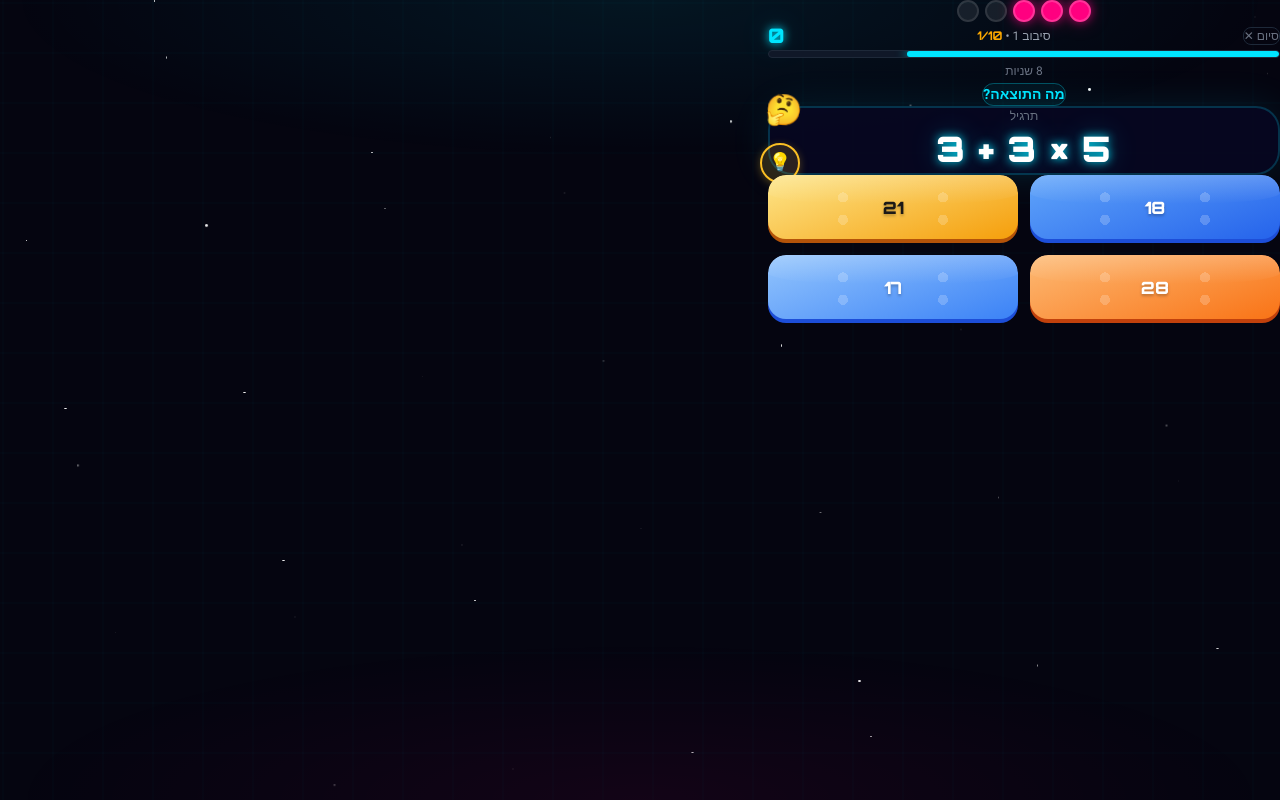
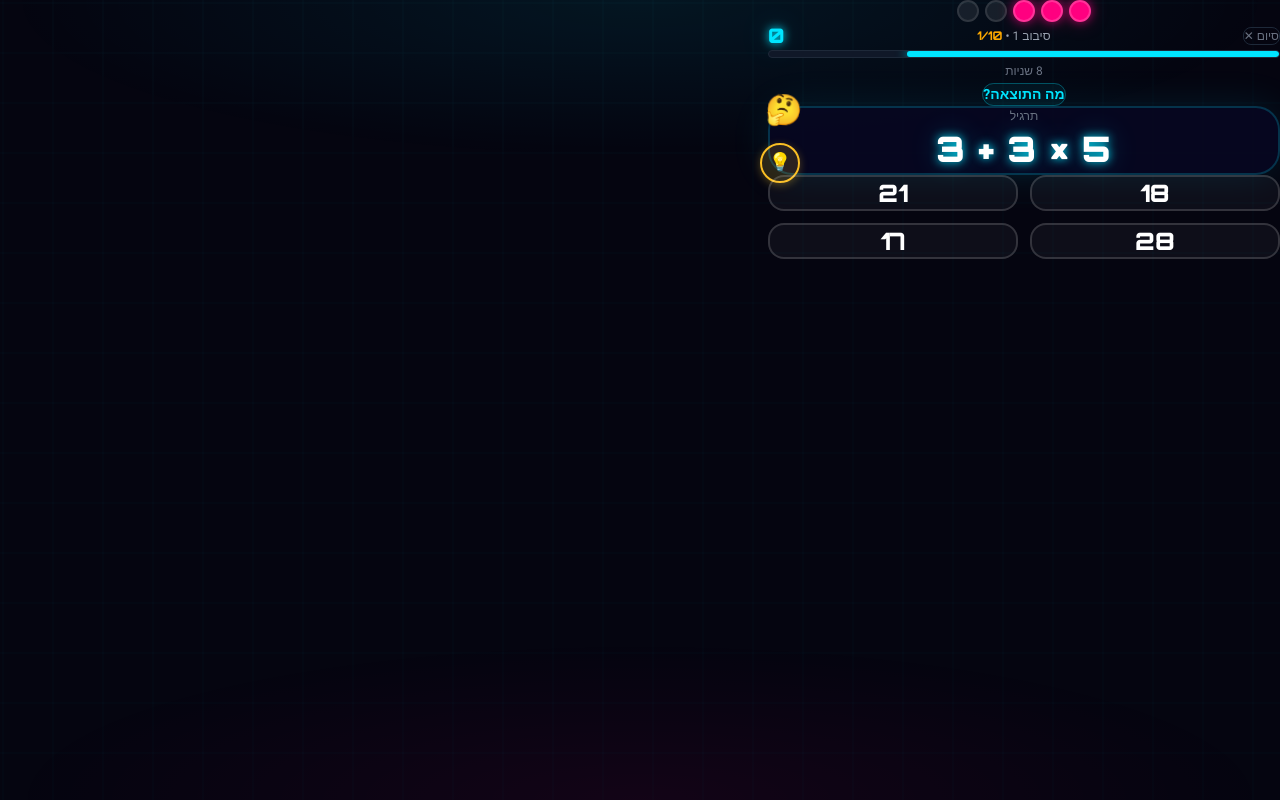
Before and after one commit to sivanrab-eng/Math-blitz-app, a React (Vite) app: page / in a window 1280 px wide. Both pictures are taken after a click on the button "התחל משחק ⚡". Built offline with nearby package versions, Linux system fonts and the light colour scheme.

Commit message:
fix: clean buttons, remove stars, fix undefined in solutions

```diff
--- a/src/App.jsx
+++ b/src/App.jsx
@@ -278,35 +278,35 @@ const topicAreaPerimeter = {
       const w = randInt(3,12), h = randInt(3,12);
       shape = drawRect(w,h);
       if(randInt(0,1)) {
-        question = 'שטח מלבן'; answer = w*h; label = 'מה השטח?';
+        question = 'שטח מלבן\n'+w+' \u00D7 '+h; answer = w*h; label = 'מה השטח?';
       } else {
-        question = 'היקף מלבן'; answer = 2*(w+h); label = 'מה ההיקף?';
+        question = 'היקף מלבן\n'+w+' \u00D7 '+h; answer = 2*(w+h); label = 'מה ההיקף?';
       }
     } else if(diff === 'medium') {
       const type = randInt(0,2);
       if(type===0) {
         const base = randInt(4,14), height = randInt(3,10);
         shape = drawTriangle(base,height);
-        question = 'שטח משולש'; answer = (base*height)/2; label = 'מה השטח?';
+        question = 'שטח משולש\nבסיס='+base+' גובה='+height; answer = (base*height)/2; label = 'מה השטח?';
       } else if(type===1) {
         const side = randInt(3,15);
         shape = drawSquare(side);
-        if(randInt(0,1)) { question = 'שטח ריבוע'; answer = side*side; label = 'מה השטח?'; }
-        else { question = 'היקף ריבוע'; answer = side*4; label = 'מה ההיקף?'; }
+        if(randInt(0,1)) { question = 'שטח ריבוע\nצלע='+side; answer = side*side; label = 'מה השטח?'; }
+        else { question = 'היקף ריבוע\nצלע='+side; answer = side*4; label = 'מה ההיקף?'; }
       } else {
         const base = randInt(4,12), height = randInt(3,8);
         shape = drawParallelogram(base,height);
-        question = 'שטח מקבילית'; answer = base*height; label = 'מה השטח?';
+        question = 'שטח מקבילית\nבסיס='+base+' גובה='+height; answer = base*height; label = 'מה השטח?';
       }
     } else {
       if(randInt(0,1)) {
         const a = randInt(4,10), b = randInt(6,14), h = randInt(3,8);
         shape = drawTrapezoid(a,b,h);
-        question = 'שטח טרפז'; answer = (a+b)*h/2; label = 'מה השטח?';
+        question = 'שטח טרפז\nבסיסים='+a+','+b+' גובה='+h; answer = (a+b)*h/2; label = 'מה השטח?';
       } else {
         const w1 = randInt(3,6), h1 = randInt(5,10), w2 = randInt(3,6), h2 = randInt(2,4);
         shape = drawRect(w1,h1,'מלבן 1') + drawRect(w2,h2,'מלבן 2');
-        question = 'שטח צורה מורכבת'; answer = w1*h1+w2*h2; label = 'מה השטח הכולל?';
+        question = 'שטח צורה מורכבת\n'+w1+'\u00D7'+h1+' + '+w2+'\u00D7'+h2; answer = w1*h1+w2*h2; label = 'מה השטח הכולל?';
       }
     }
     const ansStr = Number.isInteger(answer) ? String(answer) : String(Math.round(answer*10)/10);
@@ -1386,22 +1386,8 @@ export default function App() {
         .char-think{animation:charThinkAnim 2s ease infinite}
         @keyframes achSlide{0%{transform:translateX(-50%) translateY(-80px);opacity:0}15%{transform:translateX(-50%) translateY(0);opacity:1}85%{transform:translateX(-50%) translateY(0);opacity:1}100%{transform:translateX(-50%) translateY(-80px);opacity:0}}
         .ach-toast{position:fixed;top:16px;left:50%;transform:translateX(-50%);z-index:500;display:flex;align-items:center;gap:8px;padding:10px 20px;border-radius:20px;background:linear-gradient(135deg,rgba(124,58,237,0.9),rgba(76,29,149,0.9));border:2px solid #a78bfa;color:#fff;font-weight:800;font-size:14px;box-shadow:0 8px 24px rgba(124,58,237,0.5);animation:achSlide 3s ease forwards;white-space:nowrap}
-        @keyframes starTwinkle{0%,100%{opacity:0.2;transform:scale(0.5)}50%{opacity:1;transform:scale(1)}}
-        .starfield{position:fixed;top:0;left:0;right:0;bottom:0;pointer-events:none;z-index:0;overflow:hidden}
-        .star{position:absolute;border-radius:50%;background:#fff}
-        .opt-3d{position:relative;border:none;border-radius:18px;font-size:17px;font-weight:900;color:#fff;cursor:pointer;padding:0;height:68px;transition:transform 0.08s;overflow:hidden;-webkit-tap-highlight-color:transparent}
-        .opt-3d:active:not(:disabled){transform:translateY(4px) scale(0.97)}
-        .opt-3d:disabled{filter:brightness(0.7)}
-        .opt-3d-shadow{position:absolute;top:0;right:0;bottom:0;left:0;border-radius:18px;transform:translateY(4px)}
-        .opt-3d-face{position:absolute;top:0;right:0;left:0;bottom:4px;border-radius:18px;display:flex;align-items:center;justify-content:center;font-size:17px;font-weight:900;text-shadow:0 2px 3px rgba(0,0,0,0.25)}
-        .opt-3d-face::before{content:'';position:absolute;top:0;right:0;bottom:0;left:0;border-radius:18px;background:radial-gradient(circle at 30% 35%,rgba(255,255,255,0.2) 5px,transparent 5px),radial-gradient(circle at 70% 35%,rgba(255,255,255,0.2) 5px,transparent 5px),radial-gradient(circle at 30% 70%,rgba(255,255,255,0.2) 5px,transparent 5px),radial-gradient(circle at 70% 70%,rgba(255,255,255,0.2) 5px,transparent 5px);pointer-events:none}
-        .opt-3d-face::after{content:'';position:absolute;top:0;left:0;right:0;height:45%;border-radius:18px 18px 40% 40%;background:linear-gradient(180deg,rgba(255,255,255,0.18) 0%,transparent 100%);pointer-events:none}
-        .opt-3d.correct-3d .opt-3d-shadow{background:#15803d!important}
-        .opt-3d.correct-3d .opt-3d-face{background:linear-gradient(160deg,#86efac,#22c55e)!important;animation:correctPulse3d 0.4s ease}
-        .opt-3d.wrong-3d .opt-3d-shadow{background:#991b1b!important}
-        .opt-3d.wrong-3d .opt-3d-face{background:linear-gradient(160deg,#fca5a5,#ef4444)!important;animation:wrongShake3d 0.3s ease}
-        @keyframes correctPulse3d{0%{transform:scale(1)}50%{transform:scale(1.03)}100%{transform:scale(1)}}
-        @keyframes wrongShake3d{0%,100%{transform:translateX(0)}25%{transform:translateX(-5px)}75%{transform:translateX(5px)}}
+        /* starfield removed */
+        /* clean buttons - no 3D */
         @keyframes prizeFloat{0%,100%{transform:translateY(0)}50%{transform:translateY(-12px)}}
         @keyframes prizeIn{0%{transform:scale(0) rotate(-10deg);opacity:0}100%{transform:scale(1) rotate(0);opacity:1}}
         .prize-box{animation:prizeFloat 2s ease-in-out infinite}
@@ -1413,15 +1399,6 @@ export default function App() {
       `}</style>
 
       <div className="grid-bg fixed inset-0 pointer-events-none"/>
-      {/* Starfield */}
-      <div className="starfield">{Array.from({length:40},(_,i)=>(
-        <div key={i} className="star" style={{
-          width:randInt(1,3)+'px',height:randInt(1,3)+'px',
-          top:((i*17+7)%100)+'%',left:((i*31+13)%100)+'%',
-          opacity:0.2+Math.random()*0.6,
-          animation:`starTwinkle ${2+Math.random()*4}s ease-in-out ${Math.random()*3}s infinite alternate`
-        }}/>
-      ))}</div>
       <div className="fixed top-0 left-0 right-0 h-40 pointer-events-none" style={{background:'radial-gradient(ellipse at 50% 0%,rgba(0,229,255,0.08) 0%,transparent 70%)'}}/>
       <div className="fixed bottom-0 left-0 right-0 h-40 pointer-events-none" style={{background:'radial-gradient(ellipse at 50% 100%,rgba(255,0,128,0.06) 0%,transparent 70%)'}}/>
 
@@ -1612,29 +1589,22 @@ export default function App() {
               )}
             </div>
 
-            {/* Options Grid - 3D Lego Style */}
+            {/* Options Grid - Clean Cyberpunk */}
             <div className="grid grid-cols-2 gap-3 mt-auto">
               {question.options.map((opt,i) => {
-                const colors = [
-                  {face:'linear-gradient(160deg,#60a5fa,#2563eb)',shadow:'#1d4ed8'},
-                  {face:'linear-gradient(160deg,#fde68a,#f59e0b)',shadow:'#b45309',dark:true},
-                  {face:'linear-gradient(160deg,#fdba74,#f97316)',shadow:'#c2410c'},
-                  {face:'linear-gradient(160deg,#93c5fd,#3b82f6)',shadow:'#1d4ed8'},
-                ];
-                const c = colors[i%4];
+                let borderC = 'rgba(255,255,255,0.15)';
+                let bgC = 'rgba(255,255,255,0.04)';
+                let textC = '#fff';
                 let extraClass = '';
-                if(feedback && i === question.correctIdx) extraClass='correct-3d';
-                else if((feedback==='wrong'||feedback==='close') && i === selIdx) extraClass='wrong-3d';
-                else if(feedback==='timeout' && i === question.correctIdx) extraClass='correct-3d';
+                if(feedback && i === question.correctIdx) { borderC='#00e5ff'; bgC='rgba(0,229,255,0.15)'; textC='#00e5ff'; extraClass='correct-anim'; }
+                else if((feedback==='wrong'||feedback==='close') && i === selIdx) { borderC='#ff0080'; bgC='rgba(255,0,128,0.15)'; textC='#ff0080'; extraClass='wrong-anim'; }
+                else if(feedback==='timeout' && i === question.correctIdx) { borderC='#00e5ff'; bgC='rgba(0,229,255,0.1)'; textC='#00e5ff'; }
 
                 return (
                   <button key={i} onClick={()=>handleAnswer(i)} disabled={!!feedback}
-                    className={'opt-3d slide-up '+extraClass}
-                    style={{animationDelay:(i*0.06)+'s'}}>
-                    <div className="opt-3d-shadow" style={{background:c.shadow}}/>
-                    <div className="opt-3d-face" style={{background:c.face,color:c.dark?'#1c1917':'#fff'}}>
-                      <span dir="ltr" style={{fontFamily:"'Orbitron',sans-serif",fontSize:'17px',fontWeight:900,position:'relative',zIndex:2}}>{opt}</span>
-                    </div>
+                    className={'rounded-2xl py-5 text-center border-2 btn-option slide-up '+extraClass}
+                    style={{borderColor:borderC,background:bgC,animationDelay:(i*0.06)+'s',color:textC}}>
+                    <span dir="ltr" className="text-2xl font-black" style={{fontFamily:"'Orbitron',sans-serif"}}>{opt}</span>
                   </button>
                 );
               })}
```
